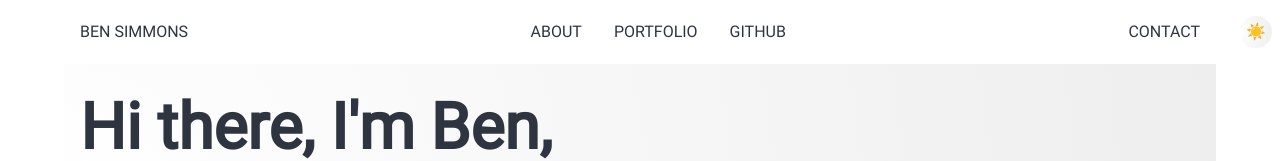
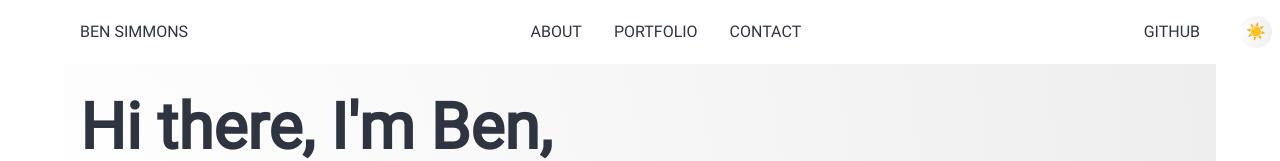
Before and after one commit to GitSimmons/portfolio, a Next.js app: page / in a window 1280 px wide. Shown: the top 161 px of the page. Built offline with nearby package versions, Linux system fonts and the light colour scheme.

Commit message:
fix nav buttons to reflect page layout

```diff
--- a/components/Nav.tsx
+++ b/components/Nav.tsx
@@ -54,12 +54,12 @@ const Nav = () => {
         </li>
         <li>
           <Link href="https://github.com/GitSimmons/">
-            <a>GitHub</a>
+            <a>Contact</a>
           </Link>
         </li>
       </StyledNavLinks>
-      <Link href="/">
-        <a>Contact</a>
+      <Link href="https://github.com/GitSimmons/">
+        <a>Github</a>
       </Link>
     </StyledNav>
   );
```
